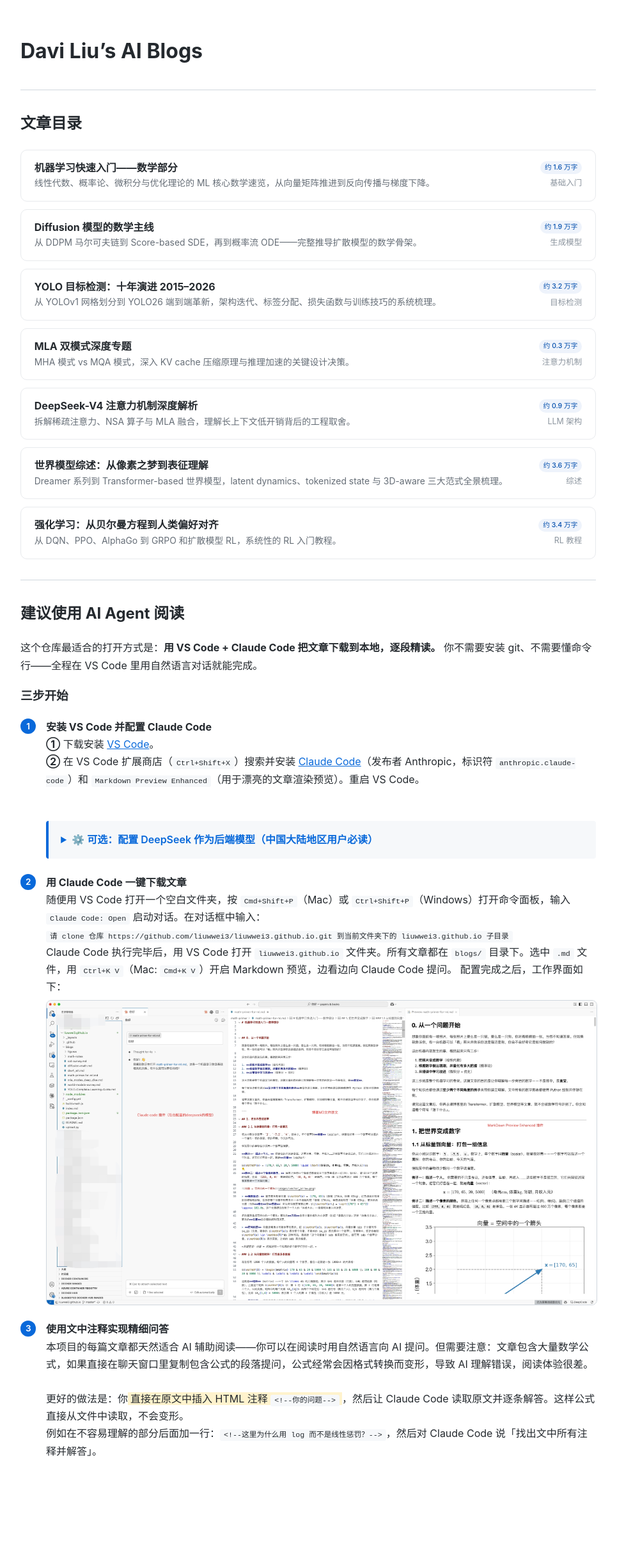
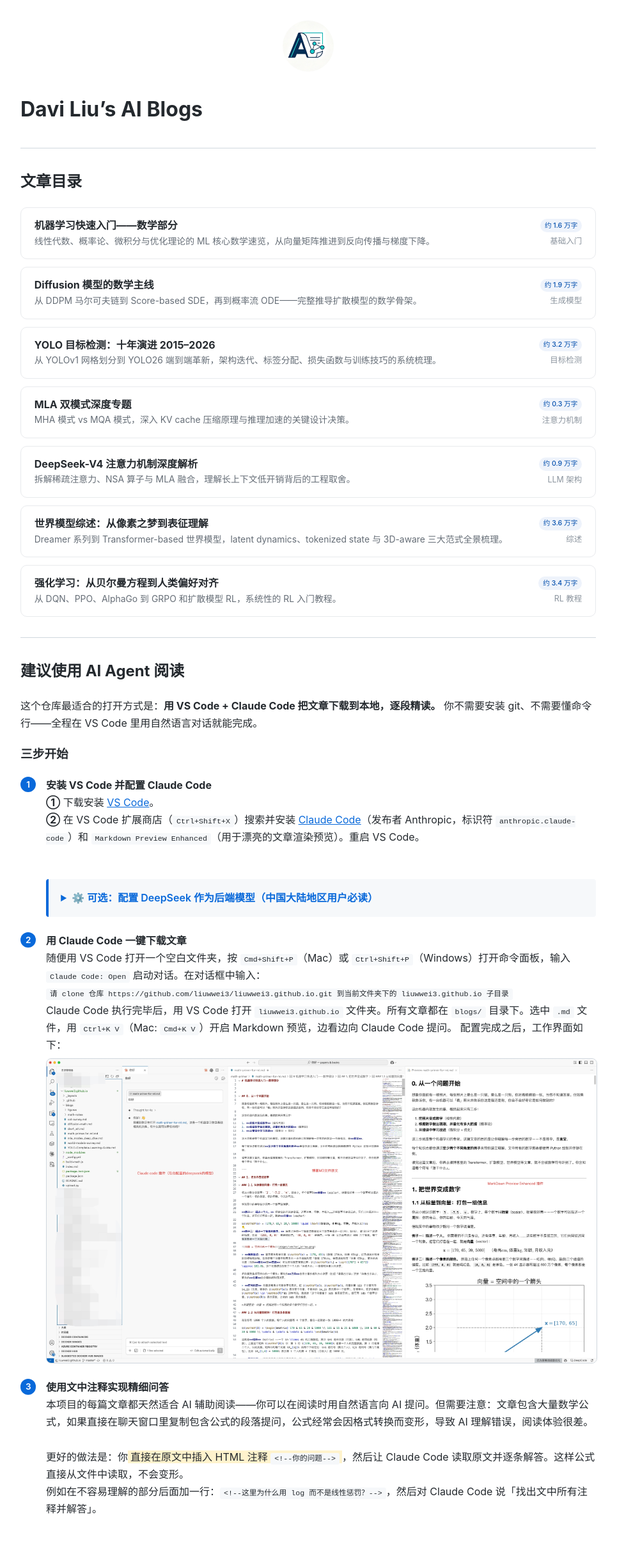
Before and after one commit to liuwwei3/liuwwei3.github.io, a Jekyll site: the page built from index.md, in a window 1280 px wide. Shown: the whole page at 64% size, without its empty margins (158-1123 px from the left). Built offline with Jekyll 4.4.1, drawn with Linux system fonts in a browser that asks for light colours; before the commit the page ends 2330 px from its top, so only the background shows below that.

Commit message:
Replace site logo with custom logo.jpeg
- Favicon updated to use logo.jpeg
- Logo displayed at top of every page via default layout
- Logo is 80x80px, circular, centered above content

Co-Authored-By: Claude <noreply@anthropic.com>

```diff
--- a/_layouts/default.html
+++ b/_layouts/default.html
@@ -4,8 +4,7 @@
   <meta charset="UTF-8">
   <meta name="viewport" content="width=device-width, initial-scale=1.0">
   <title>{{ page.title }}</title>
-  <link rel="icon" type="image/svg+xml" href="/favicon.svg">
-  <link rel="alternate icon" type="image/png" href="/favicon.png">
+  <link rel="icon" type="image/jpeg" href="/logo.jpeg">
   <link rel="stylesheet" href="https://cdn.jsdelivr.net/npm/katex@0.16.0/dist/katex.min.css">
   <style>
     body { max-width: 900px; margin: 0 auto; padding: 2rem 1rem; font-family: -apple-system, BlinkMacSystemFont, "Segoe UI", Roboto, sans-serif; line-height: 1.7; color: #24292e; }
@@ -18,6 +17,8 @@
     blockquote { border-left: 4px solid #dfe2e5; padding: 0 1em; color: #6a737d; margin: 1em 0; }
     a { color: #0969da; }
     img { max-width: 100%; }
+    .site-logo { text-align: center; margin-bottom: 1.5em; }
+    .site-logo img { width: 80px; height: 80px; border-radius: 50%; object-fit: cover; }
     /* KaTeX display math centering */
     .katex-display { margin: 1em 0; text-align: center; }
     .katex-display > .katex { text-align: left; }
@@ -37,6 +38,7 @@
   </script>
 </head>
 <body>
+  <div class="site-logo"><a href="/"><img src="/logo.jpeg" alt="logo"></a></div>
   {{ content }}
 </body>
 </html>
```
Also changed, not shown: logo.jpeg (added).
